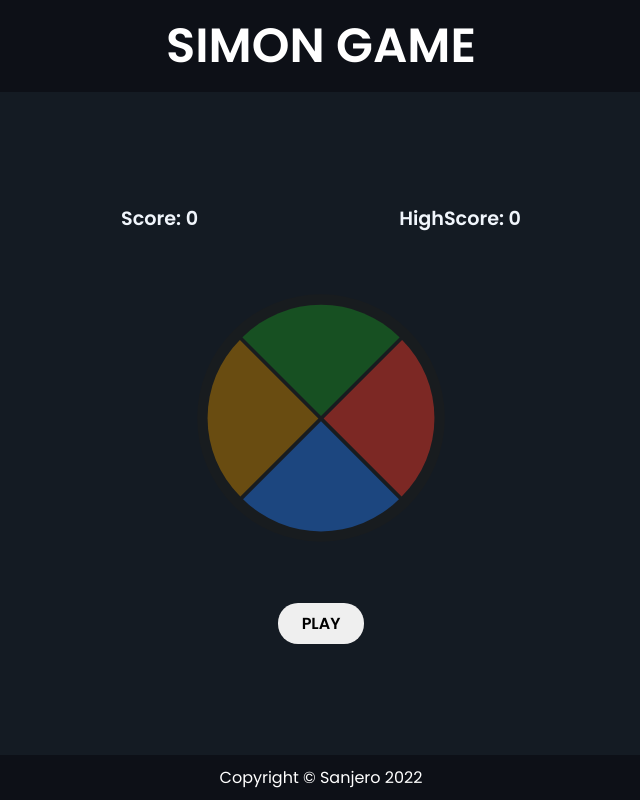
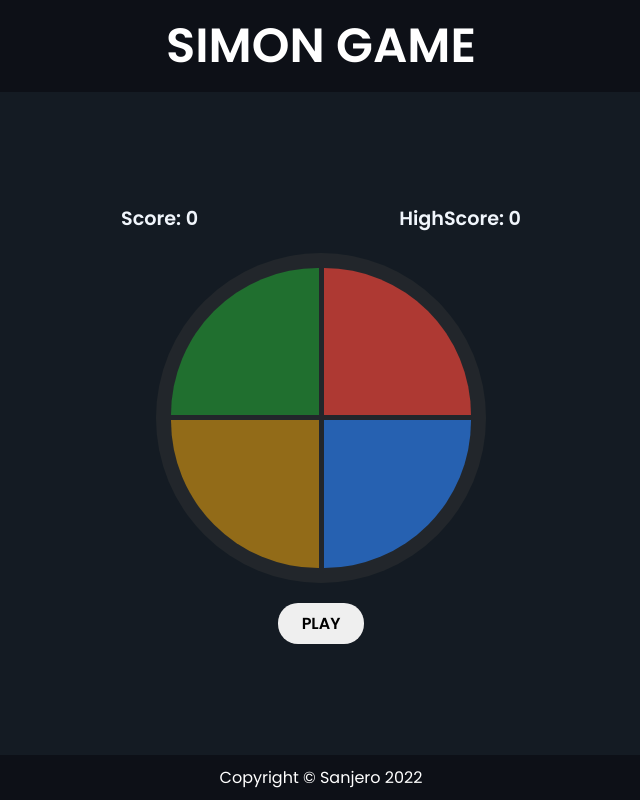
Before and after one commit to Sanjero20/simon-game-js, a plain HTML site: page index.html in a window 1280 px wide. Shown: the whole page, without its empty margins (319-959 px from the left). Drawn offline with Linux system fonts and the light colour scheme.

Commit message:
Remove rotating animation

```diff
--- a/style.css
+++ b/style.css
@@ -21,11 +21,10 @@
 * {
   margin: 0;
   padding: 0;
-  font-family: "Poppins", sans-serif;
+  font-family: 'Poppins', sans-serif;
 }
 
 body {
-  overflow-x: hidden;
   background-color: var(--dark-grey);
   width: 100vw;
   height: 100vh;
@@ -35,7 +34,8 @@ body {
   align-items: center;
 }
 
-header, footer {
+header,
+footer {
   width: 100vw;
   background-color: var(--dark-theme);
   color: white;
@@ -77,8 +77,7 @@ main {
 }
 
 .playfield.game-over {
-  transform: rotate(45deg) scale(0.75);
-  filter: brightness(50%);
+  filter: brightness(70%);
 }
 
 /* Color Buttons */
@@ -143,7 +142,7 @@ main {
 @media (max-height: 800px) {
   :root {
     --field-size: 300px;
-    --score-size: 0.80em;
+    --score-size: 0.8em;
   }
 }
 
```
